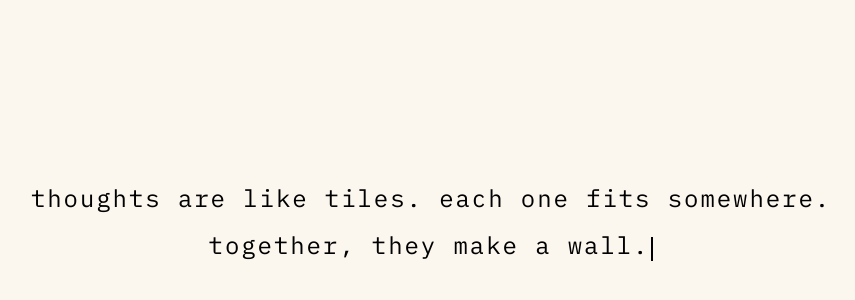
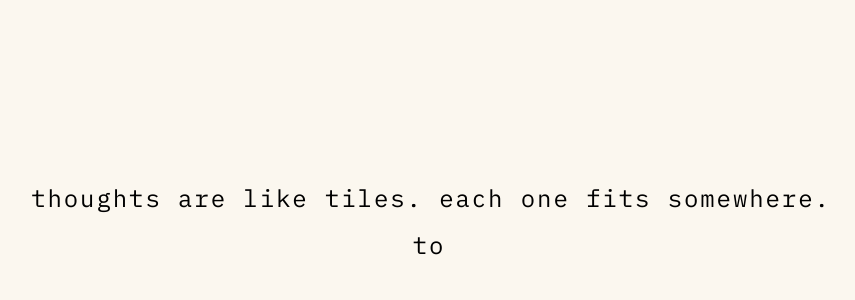
Before and after one commit to bansuleimann-byte/thought-tiles, a Next.js app: page /quote in a window 1280 px wide. Shown: the part 178-478 px from the top of the page, without its empty margins (209-1064 px from the left). Built offline with nearby package versions, Linux system fonts and the light colour scheme.

Commit message:
fix quote page cursor, dial in typing speed

```diff
--- a/app/globals.css
+++ b/app/globals.css
@@ -168,12 +168,3 @@ html, body {
     animation: cursorBlink 1s step-end infinite;
   }
 }
-
-/* Quote page character-by-character reveal via CSS (improves LCP) */
-@keyframes charReveal {
-  to { opacity: 1; }
-}
-.char-reveal {
-  opacity: 0;
-  animation: charReveal 1ms linear forwards;
-}
--- a/app/quote/page.tsx
+++ b/app/quote/page.tsx
@@ -5,59 +5,28 @@ import { useRouter } from "next/navigation";
 
 const LINE_1 = "thoughts are like tiles. each one fits somewhere.";
 const LINE_2 = "together, they make a wall.";
+const FULL_TEXT = LINE_1 + "\n" + LINE_2;
 
-// Pre-compute per-character CSS animation delays once at module load
-function buildCharData() {
-  const chars: Array<{ char: string; line: 1 | 2; delay: number }> = [];
-  let t = 0;
-
-  for (let i = 0; i < LINE_1.length; i++) {
-    chars.push({ char: LINE_1[i], line: 1, delay: t });
-    const ch = LINE_1[i];
-    if (ch === ".") t += 320;
-    else if (ch === ",") t += 160;
-    else if (i < 4) t += 55;
-    else t += 40;
+function getTypingDelay(prevChar: string, nextIndex: number): number {
+  let base: number;
+  if (prevChar === "\n") base = 560;
+  else if (prevChar === ".") base = 370 + Math.random() * 160;
+  else if (prevChar === ",") base = 210 + Math.random() * 100;
+  else if (nextIndex < 4) base = 55 + Math.random() * 55;
+  else {
+    const line2Start = LINE_1.length + 1;
+    if (nextIndex >= line2Start && nextIndex < line2Start + 4) base = 55 + Math.random() * 55;
+    else base = 32 + Math.random() * 52;
   }
-
-  t += 450; // pause between lines
-
-  for (let i = 0; i < LINE_2.length; i++) {
-    chars.push({ char: LINE_2[i], line: 2, delay: t });
-    const ch = LINE_2[i];
-    if (ch === ".") t += 320;
-    else if (ch === ",") t += 160;
-    else if (i < 4) t += 55;
-    else t += 40;
-  }
-
-  return chars;
+  const progressionVariation = ((nextIndex % 6) - 2) * 15;
+  const hesitation = Math.random() < 0.05 ? 120 : 0;
+  return Math.max(20, base + progressionVariation + hesitation);
 }
-
-const CHAR_DATA = buildCharData();
-const LINE_2_START_MS = CHAR_DATA.find((c) => c.line === 2)!.delay;
-const TOTAL_MS = CHAR_DATA[CHAR_DATA.length - 1].delay + 80;
-
-const line1Chars = CHAR_DATA.filter((c) => c.line === 1);
-const line2Chars = CHAR_DATA.filter((c) => c.line === 2);
-
-const lineStyle =
-  "text-lg sm:text-2xl leading-relaxed text-black lowercase tracking-wide";
-const letterSpacing = { letterSpacing: "0.08em" as const };
 
 export default function QuotePage() {
   const router = useRouter();
-  const [cursorLine, setCursorLine] = useState<1 | 2>(1);
-  const [isComplete, setIsComplete] = useState(false);
-
-  useEffect(() => {
-    const t1 = setTimeout(() => setCursorLine(2), LINE_2_START_MS);
-    const t2 = setTimeout(() => setIsComplete(true), TOTAL_MS);
-    return () => {
-      clearTimeout(t1);
-      clearTimeout(t2);
-    };
-  }, []);
+  const [typedLength, setTypedLength] = useState(0);
+  const isComplete = typedLength >= FULL_TEXT.length;
 
   useEffect(() => {
     if (!isComplete) return;
@@ -70,6 +39,23 @@ export default function QuotePage() {
     document.addEventListener("keydown", handleKeyDown);
     return () => document.removeEventListener("keydown", handleKeyDown);
   }, [isComplete, router]);
+
+  useEffect(() => {
+    if (typedLength >= FULL_TEXT.length) return;
+    const prevChar = typedLength > 0 ? FULL_TEXT[typedLength - 1] : "";
+    const delay = getTypingDelay(prevChar, typedLength);
+    const id = setTimeout(() => setTypedLength((n) => n + 1), delay);
+    return () => clearTimeout(id);
+  }, [typedLength]);
+
+  const displayed = FULL_TEXT.slice(0, typedLength);
+  const hasNewline = displayed.includes("\n");
+  const parts = displayed.split("\n");
+  const line1 = parts[0] ?? "";
+  const line2 = parts[1] ?? "";
+
+  const lineStyle = "text-lg sm:text-2xl leading-relaxed text-black lowercase tracking-wide";
+  const letterSpacing = { letterSpacing: "0.08em" as const };
 
   return (
     <main
@@ -84,12 +70,8 @@ export default function QuotePage() {
           className={`${lineStyle} whitespace-normal sm:whitespace-nowrap`}
           style={letterSpacing}
         >
-          {line1Chars.map(({ char, delay }, i) => (
-            <span key={i} className="char-reveal" style={{ animationDelay: `${delay}ms` }}>
-              {char}
-            </span>
-          ))}
-          {cursorLine === 1 && (
+          {line1}
+          {!hasNewline && (
             <span
               className="cursor-blink ml-0.5 inline-block w-[2px] flex-shrink-0 bg-black align-middle"
               style={{ height: "1em", verticalAlign: "text-bottom" }}
@@ -97,20 +79,16 @@ export default function QuotePage() {
             />
           )}
         </p>
-        <p className={lineStyle} style={letterSpacing}>
-          {line2Chars.map(({ char, delay }, i) => (
-            <span key={i} className="char-reveal" style={{ animationDelay: `${delay}ms` }}>
-              {char}
-            </span>
-          ))}
-          {cursorLine === 2 && (
+        {hasNewline && (
+          <p className={lineStyle} style={letterSpacing}>
+            {line2}
             <span
               className="cursor-blink ml-0.5 inline-block w-[2px] flex-shrink-0 bg-black align-middle"
               style={{ height: "1em", verticalAlign: "text-bottom" }}
               aria-hidden
             />
-          )}
-        </p>
+          </p>
+        )}
       </div>
     </main>
   );
```
